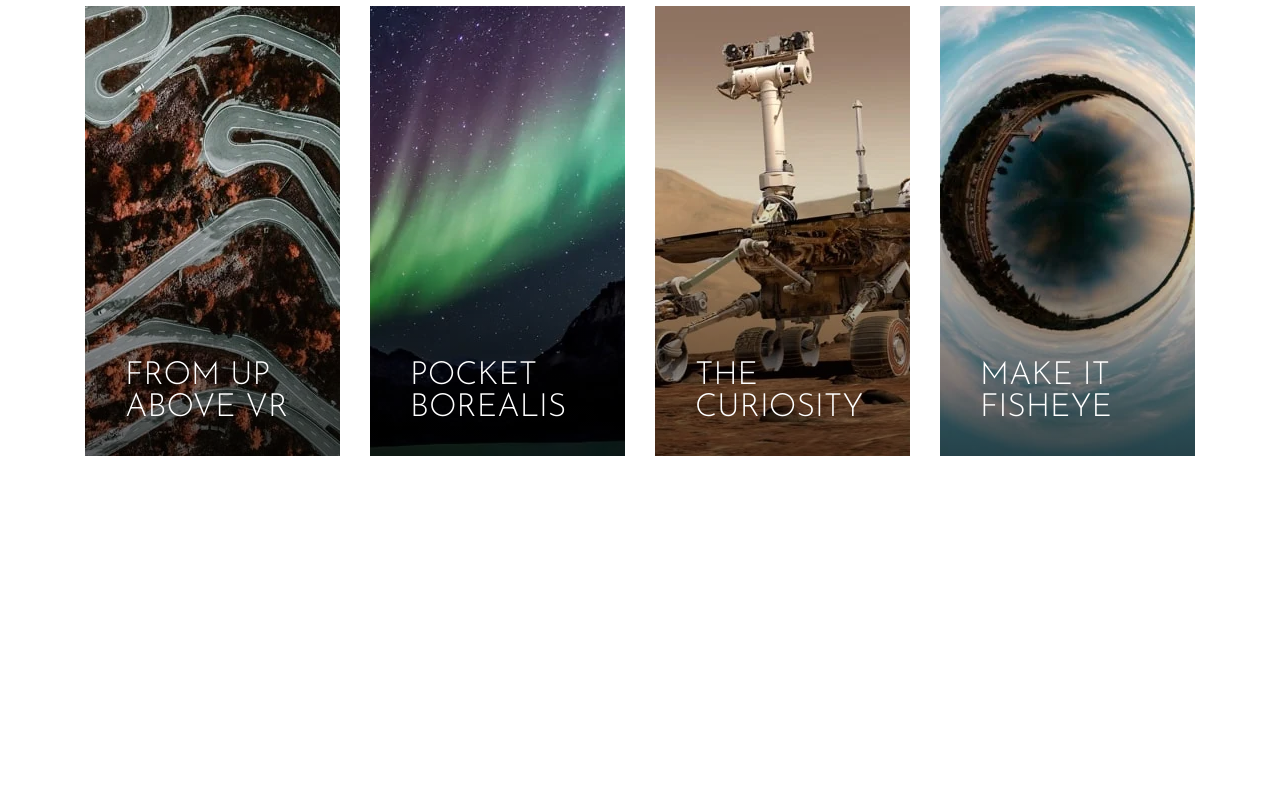
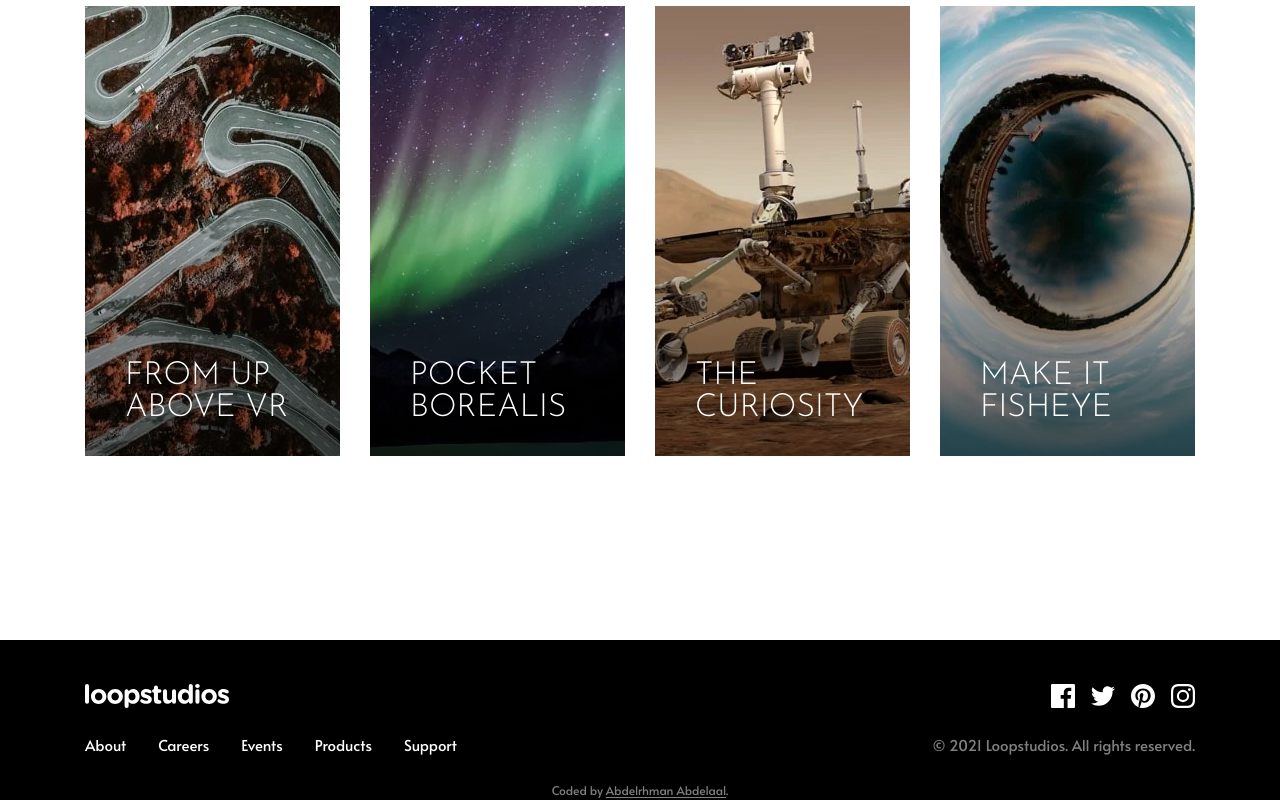
Before and after one commit to MrBlackvanta/loopstudios-landing-page, a Next.js app: page / in a window 1280 px wide. Shown: the part 2096-2896 px from the top of the page. Before the commit the page ends 2736 px from the top, so only its background shows below. Built offline with nearby package versions, Linux system fonts and the light colour scheme.

Commit message:
add SiteFooter component and social links; update layout and styles

```diff
--- a/src/app/globals.css
+++ b/src/app/globals.css
@@ -67,3 +67,7 @@
 @utility v-focus-ring {
   @apply focus-visible:outline-2 focus-visible:outline-offset-4 focus-visible:outline-current;
 }
+
+@utility v-underline-slide {
+  @apply relative after:absolute after:top-full after:left-1/2 after:mt-2 after:h-0.5 after:w-6 after:-translate-x-1/2 after:scale-x-0 after:bg-current after:transition-transform after:duration-200 after:content-[''] hover:after:scale-x-100 focus-visible:after:scale-x-100 motion-reduce:after:transition-none;
+}
--- a/src/app/page.tsx
+++ b/src/app/page.tsx
@@ -1,4 +1,4 @@
-import { SiteHeader } from "@/components/layout";
+import { SiteFooter, SiteHeader } from "@/components/layout";
 import {
   CreationsSection,
   HeroSection,
@@ -14,6 +14,7 @@
         <InteractiveSection />
         <CreationsSection />
       </main>
+      <SiteFooter />
     </>
   );
 }
--- a/src/components/layout/index.ts
+++ b/src/components/layout/index.ts
@@ -1,2 +1,2 @@
-export { default as Signature } from "./signature";
+export { default as SiteFooter } from "./site-footer";
 export { default as SiteHeader } from "./site-header";
--- a/src/components/layout/nav-links.tsx
+++ b/src/components/layout/nav-links.tsx
@@ -1,11 +1,15 @@
 import { navLinks } from "@/data";
 
-type NavVariant = "header" | "menu";
+type NavVariant = "header" | "footer" | "menu";
 
 const styles: Record<NavVariant, { list: string; link: string }> = {
   header: {
     list: "flex items-center gap-8",
-    link: "relative after:absolute after:top-full after:left-1/2 after:mt-2 after:h-0.5 after:w-6 after:-translate-x-1/2 after:scale-x-0 after:bg-current after:transition-transform after:duration-200 after:content-[''] hover:after:scale-x-100 focus-visible:after:scale-x-100 motion-reduce:after:transition-none",
+    link: "v-underline-slide",
+  },
+  footer: {
+    list: "flex flex-col items-center gap-4 lg:flex-row lg:gap-8",
+    link: "v-underline-slide",
   },
   menu: {
     list: "flex flex-col gap-6",
--- /dev/null
+++ b/src/components/layout/site-footer.tsx
@@ -0,0 +1,37 @@
+import { Logo } from "@/components/icons";
+import { socialLinks } from "@/data";
+import NavLinks from "./nav-links";
+import Signature from "./signature";
+
+export default function SiteFooter() {
+  return (
+    <footer className="relative bg-black py-14 text-white lg:pt-11 lg:pb-10.75">
+      <div className="mx-auto grid w-full max-w-289.5 justify-items-center px-6 lg:grid-cols-2 lg:justify-items-start lg:gap-y-6">
+        <Logo className="h-6 w-36" />
+        <nav
+          aria-label="Footer"
+          className="mt-8 lg:col-start-1 lg:row-start-2 lg:mt-0"
+        >
+          <NavLinks variant="footer" />
+        </nav>
+        <ul className="mt-12 flex gap-4 lg:col-start-2 lg:row-start-1 lg:mt-0 lg:justify-self-end">
+          {socialLinks.map(({ label, href, icon: Icon }) => (
+            <li key={label}>
+              <a
+                href={href}
+                aria-label={label}
+                className="v-focus-ring v-underline-slide grid size-6 place-items-center"
+              >
+                <Icon />
+              </a>
+            </li>
+          ))}
+        </ul>
+        <p className="mt-4 text-center text-white/50 lg:col-start-2 lg:row-start-2 lg:mt-0 lg:justify-self-end">
+          © 2021 Loopstudios. All rights reserved.
+        </p>
+      </div>
+      <Signature />
+    </footer>
+  );
+}
--- a/src/data/creations.ts
+++ b/src/data/creations.ts
@@ -1,5 +1,3 @@
-import type { StaticImageData } from "next/image";
-
 import curiosityDesktop from "@/assets/images/desktop/image-curiosity.webp";
 import deepEarthDesktop from "@/assets/images/desktop/image-deep-earth.webp";
 import fisheyeDesktop from "@/assets/images/desktop/image-fisheye.webp";
@@ -16,6 +14,7 @@
 import nightArcadeMobile from "@/assets/images/mobile/image-night-arcade.webp";
 import pocketBorealisMobile from "@/assets/images/mobile/image-pocket-borealis.webp";
 import soccerTeamMobile from "@/assets/images/mobile/image-soccer-team.webp";
+import type { StaticImageData } from "next/image";
 
 export type Creation = {
   title: string;
--- a/src/data/index.ts
+++ b/src/data/index.ts
@@ -2,3 +2,5 @@
 export type { Creation } from "./creations";
 export { navLinks } from "./nav";
 export type { NavLink } from "./nav";
+export { socialLinks } from "./socials";
+export type { SocialLink } from "./socials";
--- /dev/null
+++ b/src/data/socials.ts
@@ -0,0 +1,19 @@
+import {
+  FacebookIcon,
+  InstagramIcon,
+  PinterestIcon,
+  TwitterIcon,
+} from "@/components/icons";
+import type { ComponentType, SVGProps } from "react";
+import type { NavLink } from "./nav";
+
+export type SocialLink = NavLink & {
+  icon: ComponentType<SVGProps<SVGSVGElement>>;
+};
+
+export const socialLinks: SocialLink[] = [
+  { label: "Facebook", href: "#", icon: FacebookIcon },
+  { label: "Twitter", href: "#", icon: TwitterIcon },
+  { label: "Pinterest", href: "#", icon: PinterestIcon },
+  { label: "Instagram", href: "#", icon: InstagramIcon },
+];
--- a/src/views/home/creations-section.tsx
+++ b/src/views/home/creations-section.tsx
@@ -1,5 +1,4 @@
 import { creations } from "@/data";
-
 import CreationCard from "./creation-card";
 
 export default function CreationsSection() {
```
